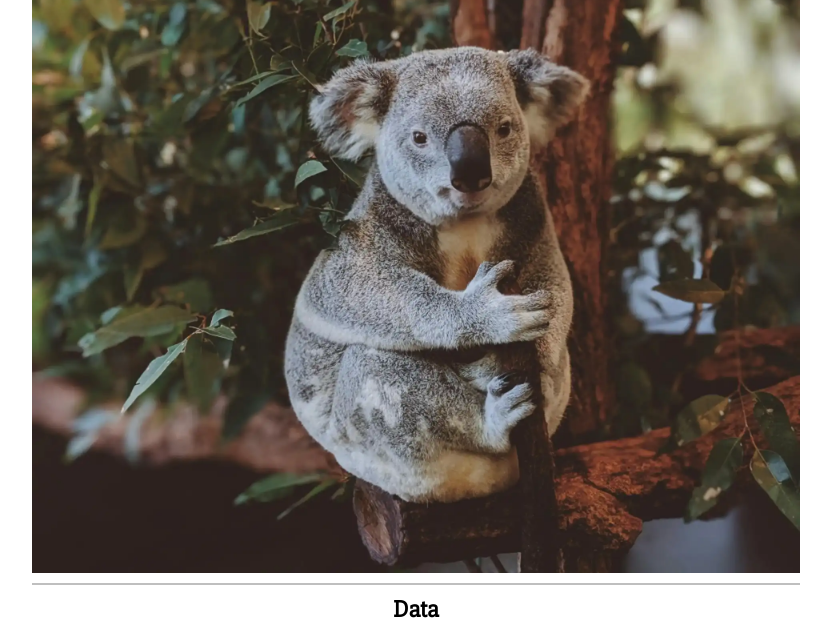
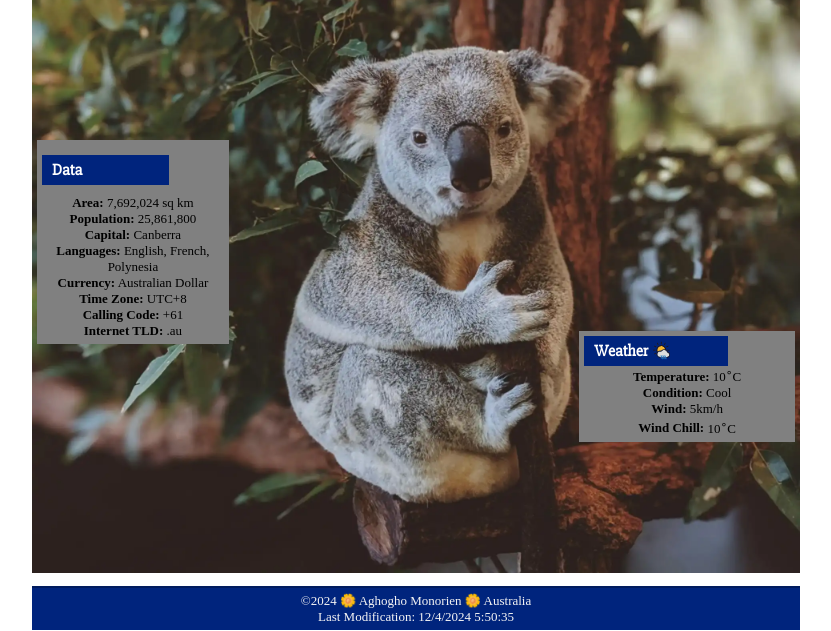
Before and after one commit to aghogho-dev/wdd131, a plain HTML site: page place.html in a window 1280 px wide. Shown: the part 122-753 px from the top of the page, without its empty margins (224-1055 px from the left). Drawn offline with Linux system fonts and the light colour scheme; a web font is replaced by a local one.

Commit message:
Place mobile and desktop view completed

```diff
--- a/place.html
+++ b/place.html
@@ -45,8 +45,10 @@
         </section>
 
         <section id="weather">
-            <h2>Weather</h2>
-            <img src="images/rain-icon.svg" alt="The rain emoticon">
+            <div>
+                <h2>Weather</h2>
+                <img src="images/rain-icon.svg" alt="The rain emoticon">
+            </div>
 
             <p><strong>Temperature:</strong> 10<sup>∘</sup>C</p>
             <p><strong>Condition:</strong> <span id="cdn"></span></p>
--- a/styles/place-desktop.css
+++ b/styles/place-desktop.css
@@ -1,3 +1,96 @@
+:root {
+    --fontCn: "Frank Ruhl Libre", serif;
+    --fontHd: "Slabo 27px", serif;
+    --colorHd: #00247D;
+    --colorSd: #FF0000;
+    --ColorMd: #FFF;
+    --ColorBs: rgba(0, 0, 0, .8);
+    --fontSn: 18px;
+    --borderFn: 2px solid rgba(0, 0, 0, .25);
+}
+
 @media only screen and (min-width: 800px) {
 
+    main {
+        display: grid;
+        grid-template-columns: 1fr 1fr 2fr 1f 1fr;
+        grid-template-rows: 1fr 1fr 2fr 1fr 1fr;
+    }
+
+    picture {
+        grid-column: 1/6;
+        grid-row: 1/6;
+    }
+
+    #data,
+    #weather {
+        border: none;
+        /* display: none; */
+    }
+
+    #data p,
+    #weather p {
+        font-size: small;
+    }
+
+
+    #weather div {
+        background-color: var(--colorHd);
+    }
+
+
+    #data h2 {
+        font-size: medium;
+        text-align: left;
+        background-color: var(--colorHd);
+        padding: 5px 0 5px 10px;
+        width: 70%;
+        color: var(--ColorMd)
+    }
+
+    #weather div {
+        display: grid;
+        grid-template-columns: 1fr 1fr 2fr;
+        grid-template-rows: 1fr;
+        justify-content: center;
+        align-items: center;
+        width: 70%;
+
+    }
+
+    #weather div h2 {
+        grid-column: 1;
+        grid-row: 1;
+        font-size: medium;
+        text-align: left;
+        color: var(--ColorMd);
+        padding: 5px 0 5px 10px;
+        margin: 0;
+    }
+
+    #weather div img {
+        grid-column: 2;
+        grid-row: 1;
+        width: 25px;
+    }
+
+    #data {
+        grid-column: 1/2;
+        grid-row: 2/4;
+        padding: 5px;
+        background-color: grey;
+        margin-left: 5px;
+    }
+
+    #weather {
+        grid-column: 5/6;
+        grid-row: 3/6;
+        padding: 5px;
+        background-color: grey;
+        margin-right: 5px;
+    }
+
+
+
+
 }
--- a/styles/place-mobile.css
+++ b/styles/place-mobile.css
@@ -92,8 +92,7 @@ footer {
 footer {
     display: grid;
     text-align: center;
-    margin: 10px;
-    padding: 10px;
+    padding: 5px;
     background-color: var(--colorHd);
     color: whitesmoke;
     font-size: 13px;
```
